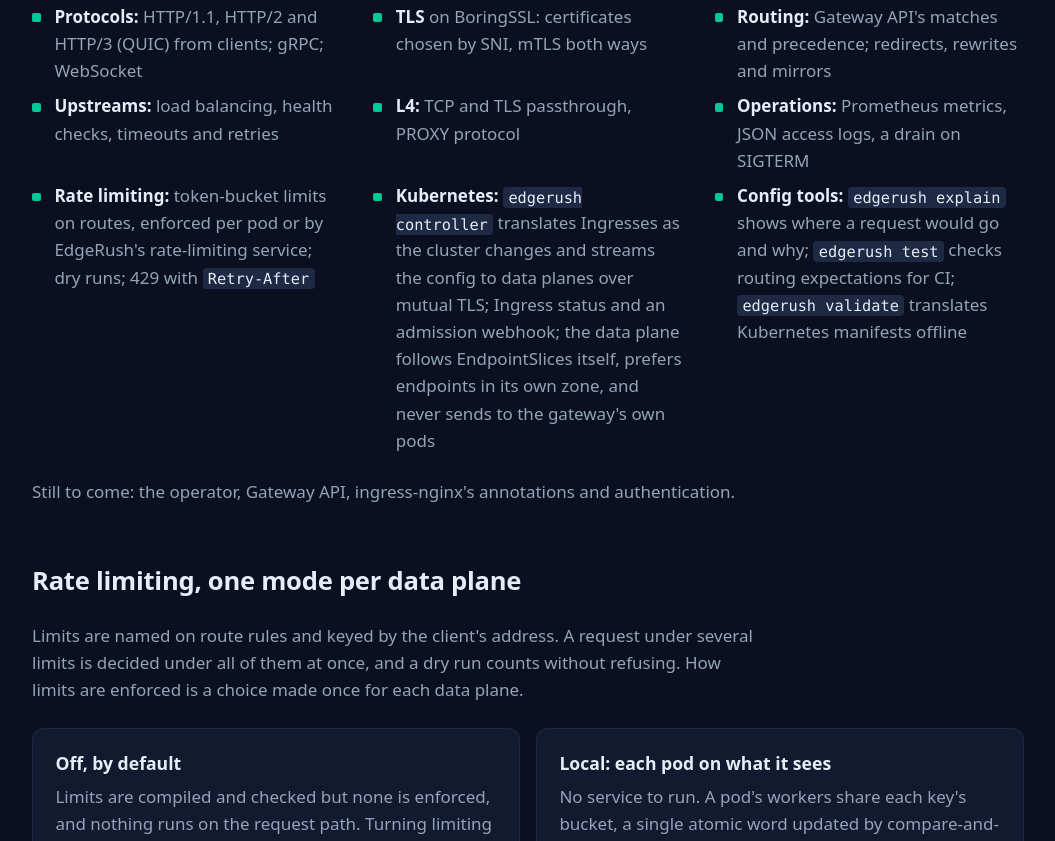
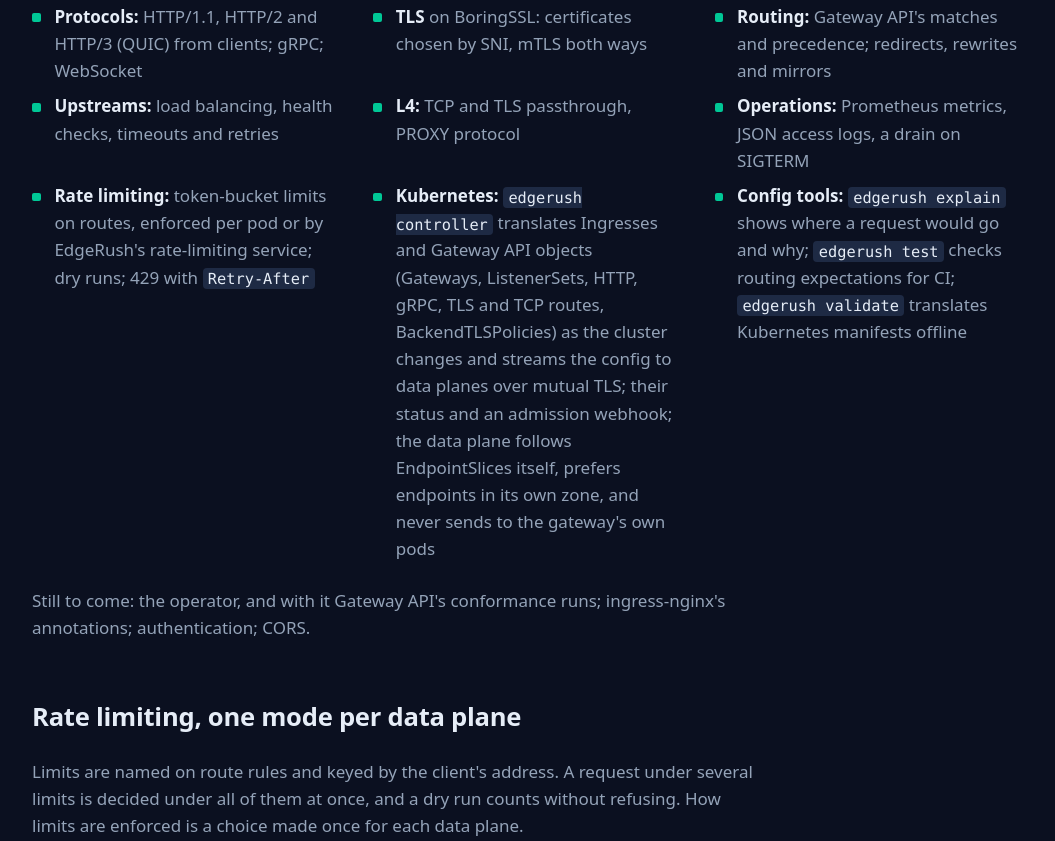
Before and after one commit to edgerush-dev/edgerush-dev.github.io, a plain HTML site: page index.html in a window 1280 px wide. Shown: the part 1898-2739 px from the top of the page, without its empty margins (112-1167 px from the left). Drawn offline with Linux system fonts and the light colour scheme.

Commit message:
Bring the site's status up to date, with the Gateway API
Co-Authored-By: Claude Opus 5.5 <noreply@anthropic.com>

```diff
--- a/index.html
+++ b/index.html
@@ -145,7 +145,8 @@
     <p class="status"><strong>Status: the data plane runs, and the control plane runs it in a
       cluster; the operator is next.</strong>
       The proxy serves traffic from a YAML file, the development harness, or from a control
-      plane that translates Ingresses in a cluster and streams the config to it. Rate
+      plane that translates a cluster's Ingresses and Gateway API objects and streams the
+      config to it. Rate
       limiting runs, each pod on its own or through EdgeRush's rate-limiting service. Not
       for production. A hobby project with no timelines.</p>
   </div>
@@ -219,15 +220,16 @@
       <li><strong>Rate limiting:</strong> token-bucket limits on routes, enforced per pod or
         by EdgeRush's rate-limiting service; dry runs; 429 with <code>Retry-After</code></li>
       <li><strong>Kubernetes:</strong> <code>edgerush controller</code> translates Ingresses
-        as the cluster changes and streams the config to data planes over mutual TLS; Ingress
-        status and an admission webhook; the data plane follows EndpointSlices itself,
+        and Gateway API objects (Gateways, ListenerSets, HTTP, gRPC, TLS and TCP routes,
+        BackendTLSPolicies) as the cluster changes and streams the config to data planes over
+        mutual TLS; their status and an admission webhook; the data plane follows EndpointSlices itself,
         prefers endpoints in its own zone, and never sends to the gateway's own pods</li>
       <li><strong>Config tools:</strong> <code>edgerush explain</code> shows where a request
         would go and why; <code>edgerush test</code> checks routing expectations for CI;
         <code>edgerush validate</code> translates Kubernetes manifests offline</li>
     </ul>
-    <p class="notyet">Still to come: the operator, Gateway API, ingress-nginx's annotations
-      and authentication.</p>
+    <p class="notyet">Still to come: the operator, and with it Gateway API's conformance runs;
+      ingress-nginx's annotations; authentication; CORS.</p>
   </section>
 
   <section class="wrap" aria-labelledby="ratelimiting">
```
